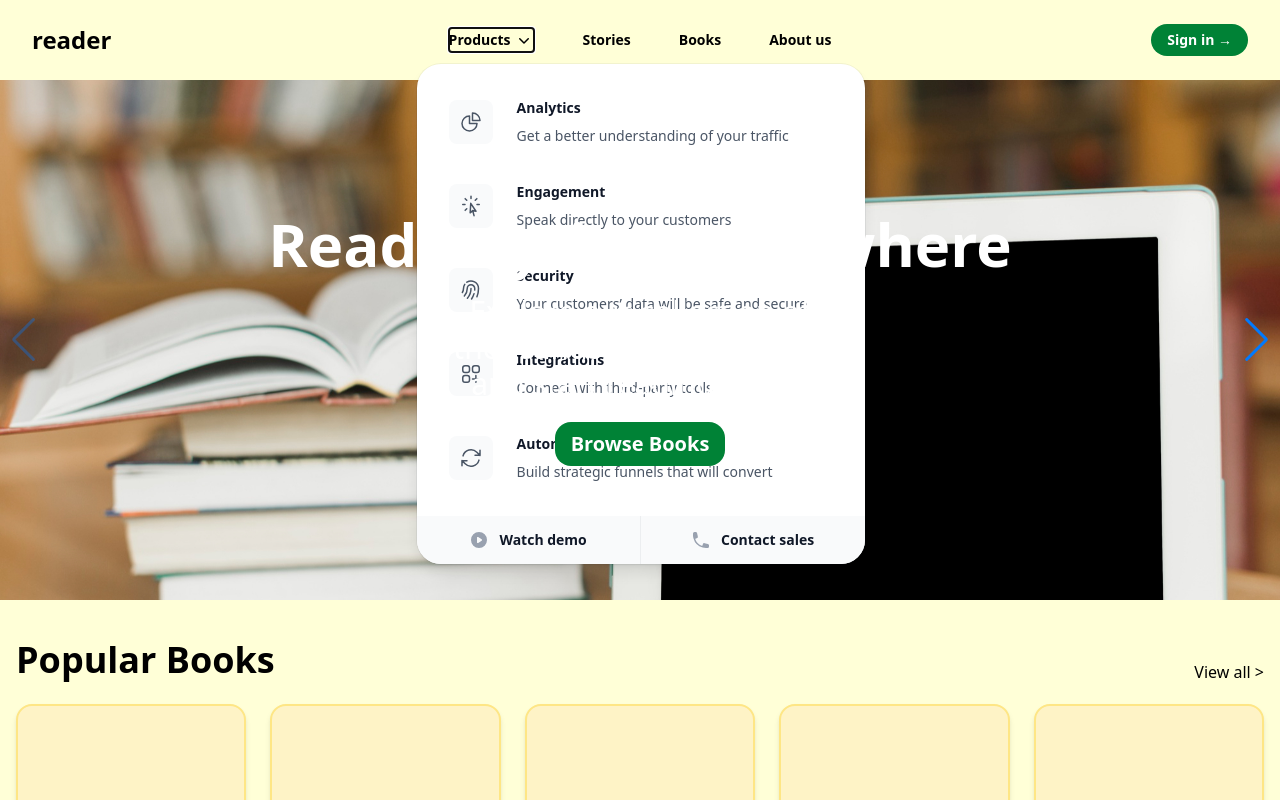
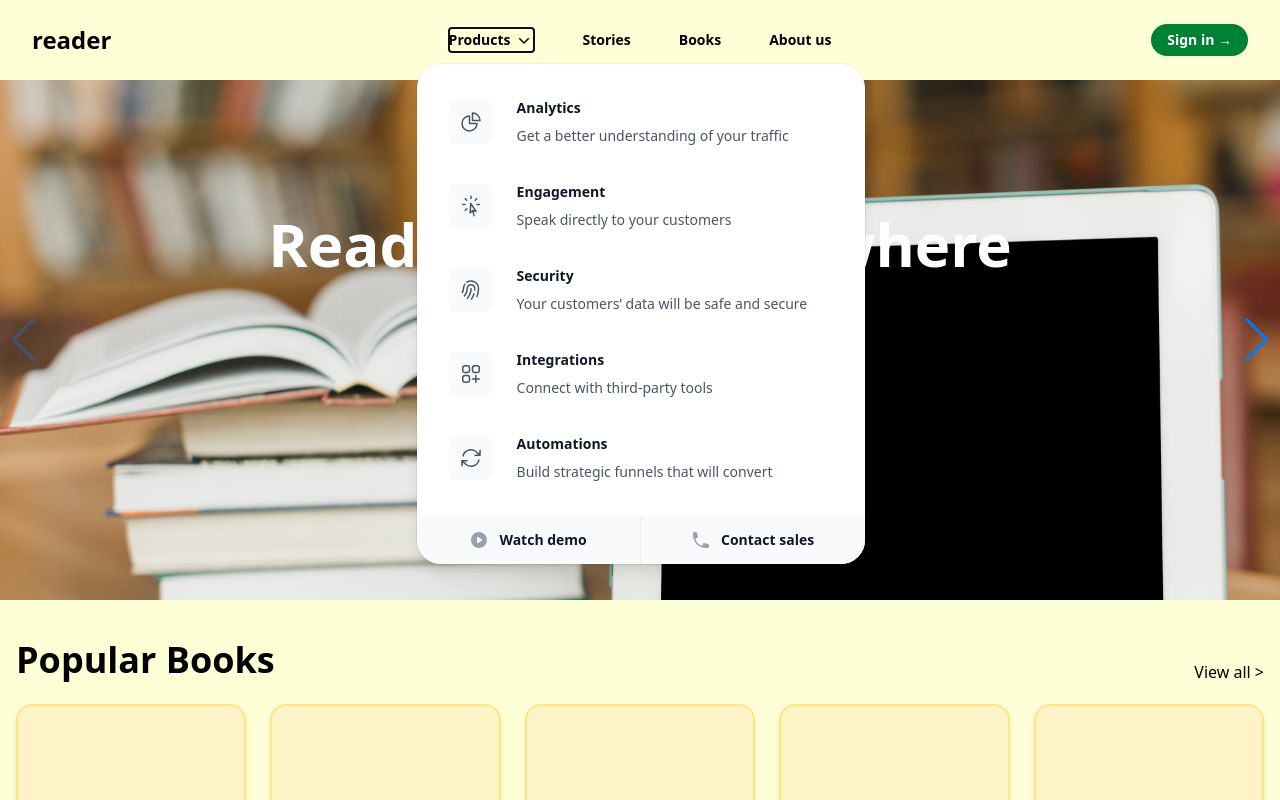
Before and after one commit to abhis9582/my-ai-books, a Next.js app: page / in a window 1280 px wide. Both pictures are taken after a click on the button "Products". Shown: the top 800 px of the page. Built offline with nearby package versions, Linux system fonts and the light colour scheme.

Commit message:
fixed fug for products overlapping the header text

```diff
--- a/src/app/(userside)/_components/headercomponent.tsx
+++ b/src/app/(userside)/_components/headercomponent.tsx
@@ -76,7 +76,8 @@ export default function HeaderComponent() {
 
                         <PopoverPanel
                             transition
-                            className="absolute top-full -left-8 z-10 mt-3 w-screen max-w-md overflow-hidden rounded-3xl bg-white ring-1 shadow-lg ring-gray-900/5 transition data-closed:translate-y-1 data-closed:opacity-0 data-enter:duration-200 data-enter:ease-out data-leave:duration-150 data-leave:ease-in"
+                            className="absolute top-full -left-8 z-20 mt-3 w-screen max-w-md overflow-hidden rounded-3xl bg-white ring-1 shadow-lg ring-gray-900/5 transition data-closed:translate-y-1 data-closed:opacity-0 data-enter:duration-200 data-enter:ease-out data-leave:duration-150 data-leave:ease-in
+                            "
                         >
                             <div className="p-4">
                                 {products.map((item) => (
@@ -123,7 +124,7 @@ export default function HeaderComponent() {
                     </a>
                 </PopoverGroup>
                 <div className="hidden lg:flex lg:flex-1 lg:justify-end">
-                    <button className="text-sm/6 font-semibold text-white cursor-pointer bg-green-700 py-1 px-4 rounded-2xl" onClick={()=>setIsOpen(true)}>
+                    <button className="text-sm/6 font-semibold text-white cursor-pointer bg-green-700 py-1 px-4 rounded-2xl" onClick={() => setIsOpen(true)}>
                         Sign in <span aria-hidden="true">&rarr;</span>
                     </button>
                 </div>
@@ -201,7 +202,7 @@ export default function HeaderComponent() {
                     </div>
                 </DialogPanel>
             </Dialog>
-            <LoginModal isOpen={isOpen} setIsOpen={setIsOpen}/>
+            <LoginModal isOpen={isOpen} setIsOpen={setIsOpen} />
         </header>
     )
 }
```
